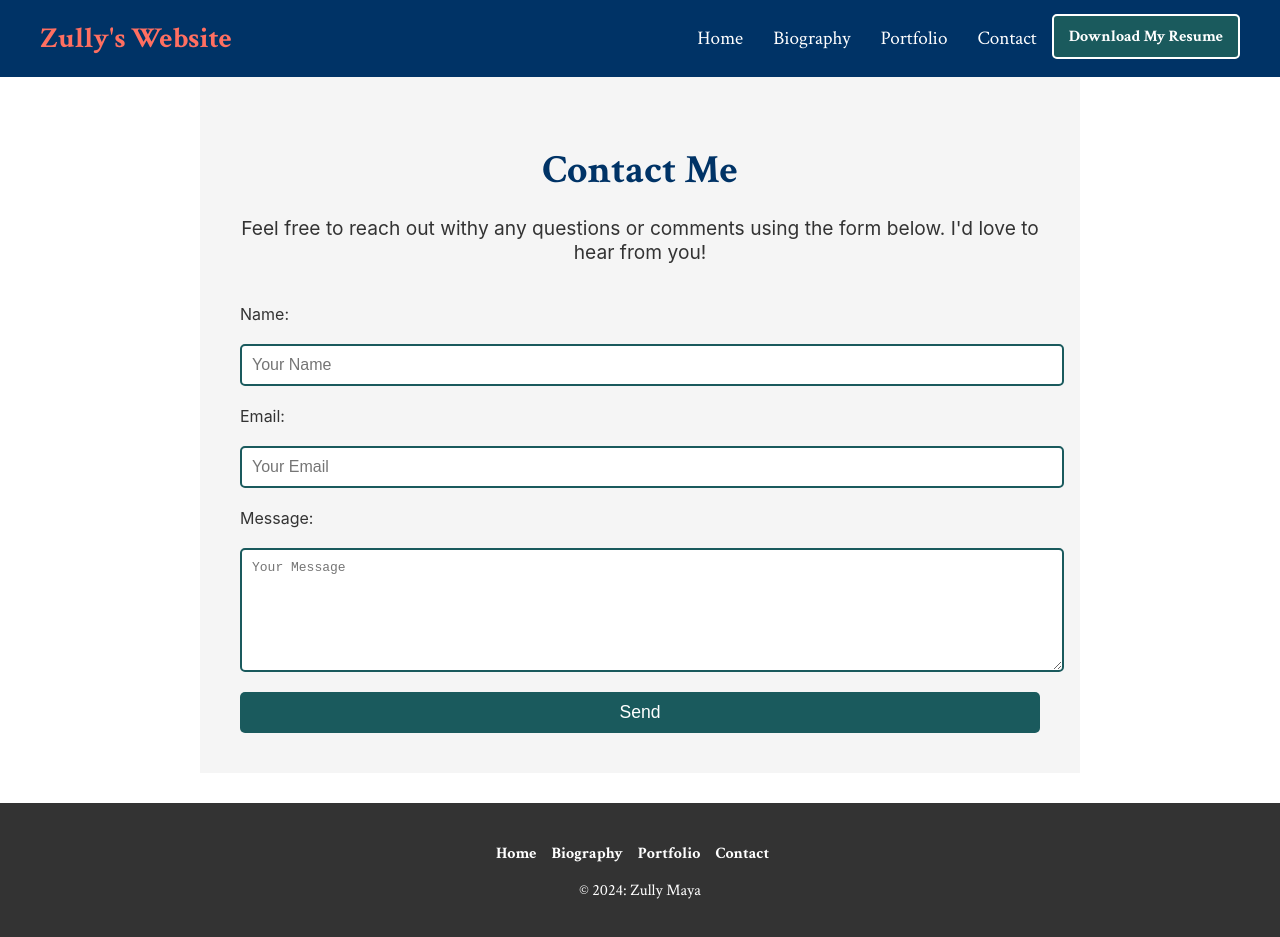
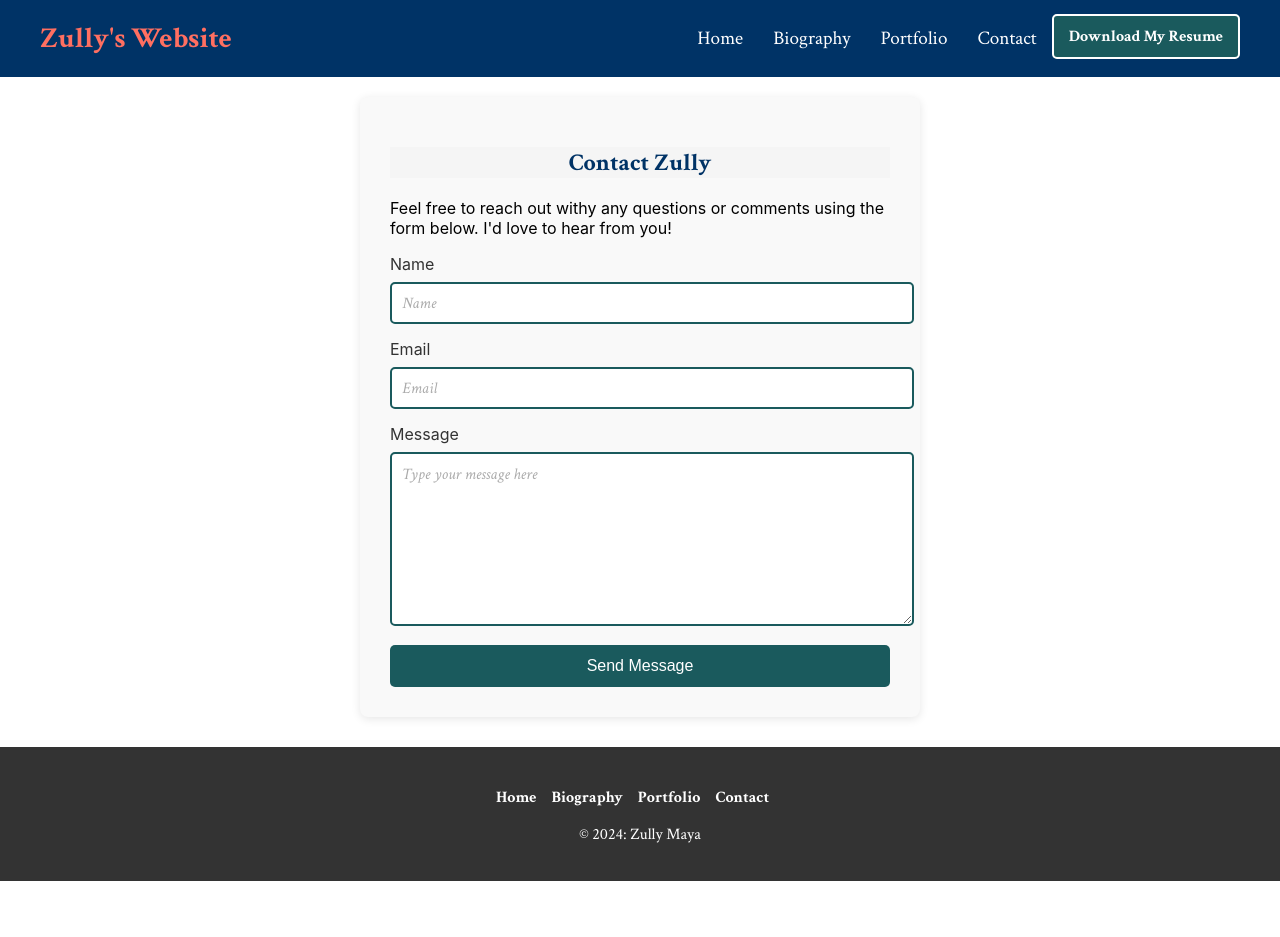
Before and after one commit to zmayabu/zmayabu.github.io, a React (Create React App) app: page /contact in a window 1280 px wide. After the commit the page ends 881 px from the top, so only its background shows below. Built offline with nearby package versions, Linux system fonts and the light colour scheme.

Commit message:
new form

```diff
--- a/package.json
+++ b/package.json
@@ -5,6 +5,7 @@
   "dependencies": {
     "@testing-library/react": "^16.1.0",
     "cra-template": "1.2.0",
+    "firebase": "^11.0.2",
     "react": "^19.0.0",
     "react-dom": "^19.0.0",
     "react-router-dom": "^7.0.2",
--- /dev/null
+++ b/src/firebase.js
@@ -0,0 +1,21 @@
+// Import the functions you need from the SDKs you need
+import { initializeApp } from "firebase/app";
+import { getFirestore } from "firebase/firestore";
+// TODO: Add SDKs for Firebase products that you want to use
+// https://firebase.google.com/docs/web/setup#available-libraries
+
+// Your web app's Firebase configuration
+const firebaseConfig = {
+  apiKey: "AIzaSyARYriuoMsRtHlXJq40ClXikGpPKPD2QRA",
+  authDomain: "cs601-final-7d236.firebaseapp.com",
+  projectId: "cs601-final-7d236",
+  storageBucket: "cs601-final-7d236.firebasestorage.app",
+  messagingSenderId: "1019412339983",
+  appId: "1:1019412339983:web:a2fead9b14b99d2bea727a"
+};
+
+// Initialize Firebase
+const app = initializeApp(firebaseConfig);
+const db = getFirestore(app);
+
+export { db };
--- a/src/pages/Contact.css
+++ b/src/pages/Contact.css
@@ -1,20 +1,18 @@
-/* Styling for Contact Page */
-
-.contact {
-    max-width: 800px;
-    margin: 0 auto;
-    padding: 40px;
-    background-color: #F5F5F5;
-   /* background: linear-gradient(135deg, #f3e7e9, #e3eeff); */
-
-
+/* Contact.css */
+.contact-form {
+  background-color: #f9f9f9; /* light background for the form */
+  padding: 30px;
+  border-radius: 8px;
+  box-shadow: 0 2px 10px rgba(0, 0, 0, 0.1);
+  max-width: 500px;
+  margin: 20px auto;
 }
 
-  .contact h1 {
-    font-size: 2.5em;
+.contact-form h2 {
+  text-align: center;
   color: #003366;
+  font-size: 24px;
   margin-bottom: 20px;
-    text-align: center;
 }
 
 .contact p {
@@ -24,50 +22,68 @@
   margin-bottom: 40px;
 }
 
-  .contact-form {
-    display: flex;
-    flex-direction: column;
-    gap: 20px;
-  }
-
 .contact-form label {
-    font-size: 1em;
+  font-size: 16px;
   color: #333333;
+  margin-bottom: 8px;
+  display: block;
 }
 
 .contact-form input,
 .contact-form textarea {
   width: 100%;
   padding: 10px;
-    font-size: 1em;
+  margin-bottom: 15px;
   border: 2px solid #1A5A5D;
   border-radius: 5px;
-    background-color: #fff;
     color: #333333;
+  font-size: 16px;
 }
 
 .contact-form textarea {
   resize: vertical;
-    height: 100px;
+  height: 150px;
+}
+
+.contact-form input::placeholder, .contact-form textarea::placeholder {
+  color: #aaa;
+  font-style: italic;
+  font-family: "Crimson Text", 'Times New Roman', Times, serif;
+}
+
+input:focus, textarea:focus {
+  border-color: #FF6F61; /* Change to the color you want */
+  outline: none; /* Removes the default browser outline */
 }
 
 .contact-form button {
-    padding: 10px 20px;
-    font-size: 1.1em;
   background-color: #1A5A5D;
   color: white;
+  padding: 12px 20px;
+  font-size: 16px;
   border: none;
   border-radius: 5px;
   cursor: pointer;
+  width: 100%;
+  transition: background-color 0.3s;
 }
 
 .contact-form button:hover {
   background-color: #FF6F61;
 }
 
-  .success-message {
+/* Contact.css */
+.status-message {
   margin-top: 20px;
-    color: #4CAF50;
-    font-size: 1.2em;
+  padding: 10px;
+  font-size: 16px;
   text-align: center;
 }
+
+.status-message {
+  color: #1A5A5D; /* Success color */
+}
+
+.status-message.error {
+  color: red; /* Error color */
+}
--- a/src/pages/Contact.jsx
+++ b/src/pages/Contact.jsx
@@ -1,72 +1,74 @@
-import React, { useState } from 'react';
-import './Contact.css';
+import React, { useState } from "react";
+import { db } from "../firebase";
+import { collection, addDoc } from "firebase/firestore";
+import "./Contact.css"; // Import the custom CSS
 
 const Contact = () => {
-  const [formData, setFormData] = useState({
-    name: '',
-    email: '',
-    message: '',
-  });
-
-  const [successMessage, setSuccessMessage] = useState('');
+  const [formData, setFormData] = useState({ name: "", email: "", message: "" });
+  const [statusMessage, setStatusMessage] = useState(""); // Add state for status message
 
   const handleChange = (e) => {
     const { name, value } = e.target;
-    setFormData({
-      ...formData,
-      [name]: value,
-    });
+    setFormData({ ...formData, [name]: value });
   };
 
-  const handleSubmit = (e) => {
+  const handleSubmit = async (e) => {
     e.preventDefault();
-    console.log('Form Data Submitted:', formData);
-    setSuccessMessage('Thank you for reaching out! I will get back to you soon.');
-    setFormData({ name: '', email: '', message: '' });
+
+    try {
+      await addDoc(collection(db, "contactMessages"), formData);
+      // alert("Message sent successfully!");
+      setStatusMessage("Thank you for reaching out! I will get back to you soon."); // Success message
+      setFormData({ name: "", email: "", message: "" }); // Clear form after submission
+    } catch (error) {
+      setStatusMessage("There was an error sending your message. Please try again later."); // Error message
+    }
   };
 
   return (
-    <div className="contact">
-      <h1>Contact Me</h1>
+    <div className="contact-form">
+      <h2>Contact Zully</h2>
       <p>
         Feel free to reach out withy any questions or comments using the form below. I'd love to hear from you!
       </p>
-      <form className="contact-form" onSubmit={handleSubmit}>
-        <label htmlFor="name">Name:</label>
+      <form onSubmit={handleSubmit}>
+        <label htmlFor="name">Name</label>
         <input
           type="text"
           id="name"
           name="name"
+          placeholder="Name"
           value={formData.name}
           onChange={handleChange}
-          placeholder="Your Name"
           required
         />
-
-        <label htmlFor="email">Email:</label>
+        <label htmlFor="email">Email</label>
         <input
           type="email"
           id="email"
           name="email"
+          placeholder="Email"
           value={formData.email}
           onChange={handleChange}
-          placeholder="Your Email"
           required
         />
-
-        <label htmlFor="message">Message:</label>
+        <label htmlFor="message">Message</label>
         <textarea
           id="message"
           name="message"
+          placeholder="Type your message here"
           value={formData.message}
           onChange={handleChange}
-          placeholder="Your Message"
           required
         />
-
-        <button type="submit">Send</button>
+        <button type="submit">Send Message</button>
       </form>
-      {successMessage && <p className="success-message">{successMessage}</p>}
+       {/* Conditionally render the status message */}
+       {statusMessage && (
+        <div className="status-message">
+          {statusMessage}
+        </div>
+      )}
     </div>
   );
 };
--- a/src/pages/Portfolio.jsx
+++ b/src/pages/Portfolio.jsx
@@ -5,7 +5,7 @@ const Portfolio = () => {
   return (
     <div className="portfolio">
       <header className="portfolio-header">
-        <h1>My Ongoing Portfolio</h1>
+        <h1>Zully's Portfolio</h1>
         <p>
           Welcome to my portfolio! Here you can find details about my skills, ongoing projects, and aspirations.
         </p>
@@ -39,9 +39,9 @@ const Portfolio = () => {
             Will host soon - feel free to download the project folder for now.
           </p>
           <a
-            href="/makeup_invetory_project.zip"
+            href="/downloads/Makeup_inventory_project.zip"
             download="ZullyM_inventory_project.zip"
-            class="download-link">
+            className="download-link">
             Download Folder Here
           </a>
         </div>
```
Also changed, not shown: 2 other files (tests, documents, lock files or other folders). Lines whose indentation alone changed are shown as unchanged.
